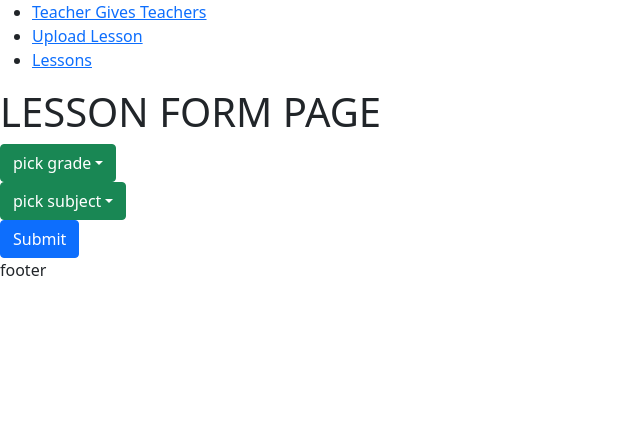
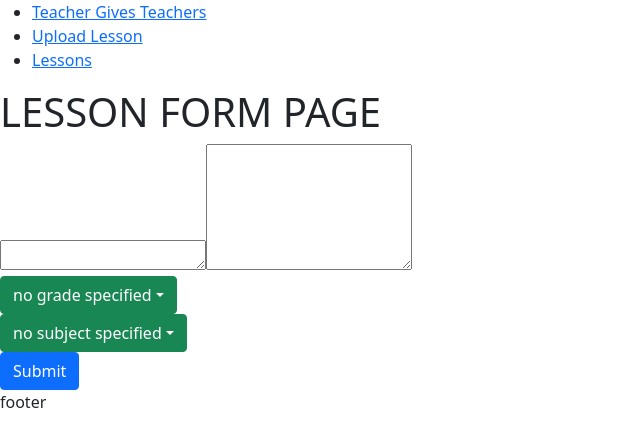
Before and after one commit to Ekosma/p5-frontend, a React (Create React App) app: page /Lesson/new in a window 1280 px wide. Shown: the top 446 px of the page, without its empty margins (0-640 px from the left). Built offline with nearby package versions, Linux system fonts and the light colour scheme.

Commit message:
added name and description feild, created object to send to back end with data

```diff
--- a/src/components/lessonForm/LessonFormContainer.js
+++ b/src/components/lessonForm/LessonFormContainer.js
@@ -8,7 +8,7 @@ import { Form, Button } from 'react-bootstrap';
 class LessonFormContainer extends Component {
   constructor(props) {
     super(props);
-    this.state = {grade: 'pick grade', subject: 'pick subject'};
+    this.state = {grade: 'no grade specified', subject: 'no subject specified', name: 'title', description: 'description'};
   };
 
   gradeChoice = (e) => {
@@ -27,11 +27,34 @@ class LessonFormContainer extends Component {
     })
   }
 
+  nameChoice = (e) => {
+    e.preventDefault();
+    console.log(e.target.value)
+    this.setState({
+      name: e.target.value
+    })
+  }
+
+  descriptionChoice = (e) => {
+    e.preventDefault();
+    console.log(e.target.value)
+    this.setState({
+      description: e.target.value
+    })
+  }
+
   handleSubmit = (e) => {
     e.preventDefault()
     console.log("handleSubmit")
-    console.log(this.state.grade)
-    this.props.fetchLessons(this.state.grade)
+    console.log(e)
+    const lesson = {
+      name: this.state.name,
+      description: this.state.description,
+      grade: this.state.grade,
+      subject: this.state.subject
+    }
+    console.log(lesson)
+    this.props.fetchLessons(lesson)
     console.log("handleSubmit")
     this.setState({
 
@@ -44,9 +67,13 @@ class LessonFormContainer extends Component {
 
     const listGrade = <DropdownItem list={grades} choice={this.state.grade} onClick={this.gradeChoice} />
     const listSubject = <DropdownItem list={subjects} choice={this.state.subject} onClick={this.subjectChoice} />
+    const name = <textarea id="name" rows="1" onChange={this.nameChoice} />
+    const description = <textarea id="description" rows="5" onChange={this.descriptionChoice} />
     return (
       <Form onSubmit={this.handleSubmit}>
         <h1>LESSON FORM PAGE</h1>
+        {name}
+        {description}
         {listGrade}
         {listSubject}
         <Button variant="primary" type="submit">Submit</Button>
```
